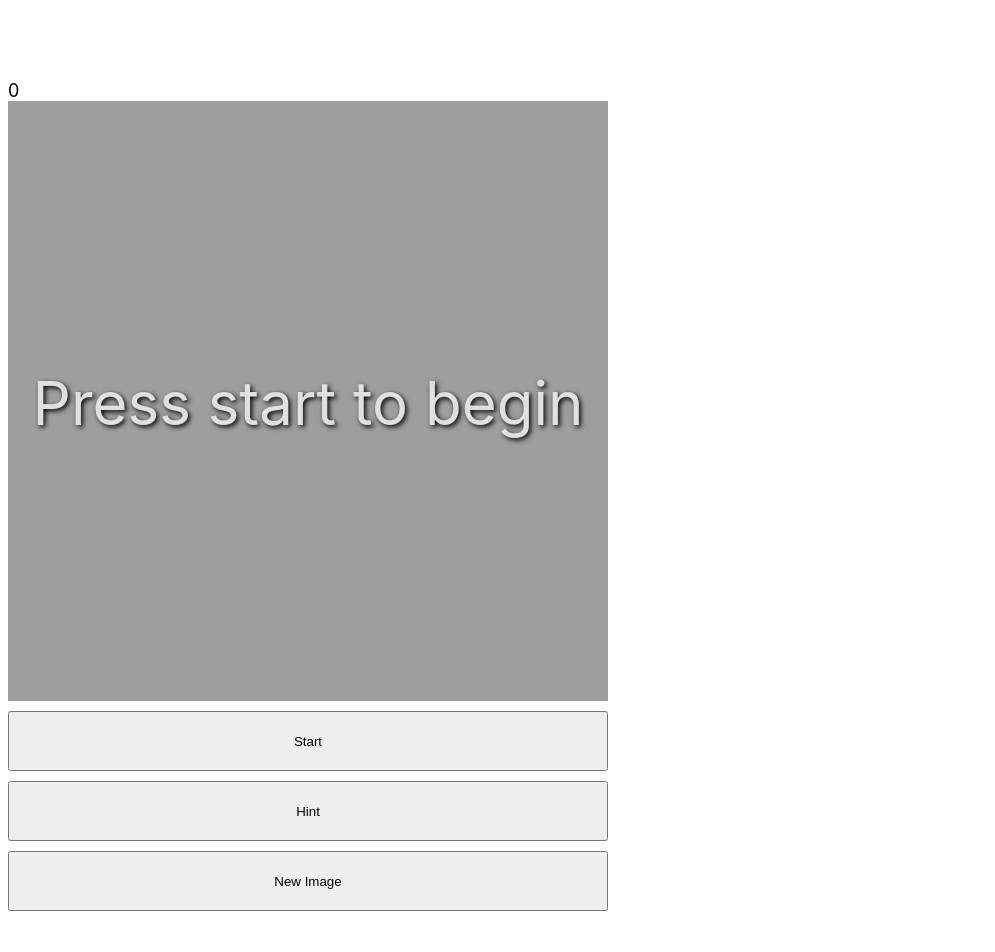
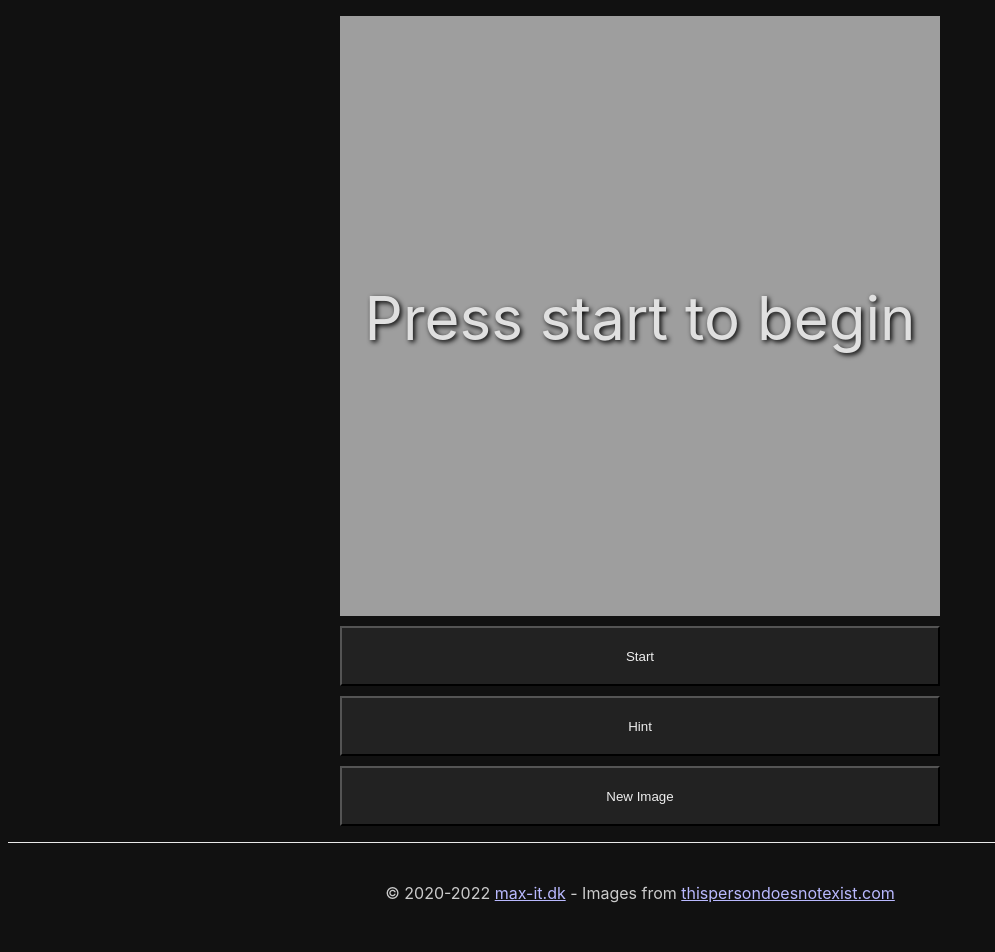
Before and after one commit to Xamian/next-slider2, a Next.js app: page / in a window 1280 px wide. Shown: the top 952 px of the page, without its empty margins (0-995 px from the left). Built offline with nearby package versions, Linux system fonts and the light colour scheme.

Commit message:
design colors and animations

```diff
--- a/components/game/Game.module.scss
+++ b/components/game/Game.module.scss
@@ -24,6 +24,8 @@
   width: 100vw;
   min-height: 10vw;
   margin-top: 2vw;
+  background-color: var(--button-bg-color);
+  color: var(--button-color);
 }
 @media (min-width: 600px) {
   .game {
--- a/components/game/board/Board.module.scss
+++ b/components/game/board/Board.module.scss
@@ -1,28 +1,54 @@
+@keyframes hint {
+  0% {
+    outline-color: var(--hint-outline-color1);
+    outline-width: 5px;
+    outline-offset: -5px;
+    box-shadow: 0 0px 0px 0px var(--hint-shadow-color1);
+  }
+  50% {
+    outline-color: var(--hint-outline-color2);
+    outline-width: 10px;
+    outline-offset: -10px;
+    box-shadow: 0 0px 5px 2px var(--hint-shadow-color2);
+  }
+  100% {
+    outline-color: var(--hint-outline-color1);
+    outline-width: 5px;
+    outline-offset: -5px;
+    box-shadow: 0 0px 0px 0px var(--hint-shadow-color1);
+  }
+}
+
 .board {
   position: relative;
   // background-color: #ddd;
   width: 100%;
   height: 100%;
+  perspective: 1000px;
   .piece {
     position: absolute;
     background-color: #fff;
     background-repeat: no-repeat;
     background-clip: content-box;
-    transition: padding 1s, border-radius 3s, left 1s cubic-bezier(0.65, 0.05, 0.36, 1),
-      top 1s cubic-bezier(0.68, -0.55, 0.27, 1.55), outline-color 1s;
+    transition: padding 1s, border-radius 1s, left 1s cubic-bezier(0.65, 0.05, 0.36, 1),
+      top 1s cubic-bezier(0.68, -0.55, 0.27, 1.55), outline-color 1s, transform 1s ease-out;
     padding: 0px;
     border-radius: 0%;
     outline: 5px solid rgba(64, 64, 128, 0);
     outline-offset: -5px;
     &.hint {
       outline-width: 5px;
-      outline-color: rgb(64, 179, 255);
+      outline-color: var(--hint-outline-color1);
+      animation-name: hint;
+      animation-duration: 500ms;
+      animation-iteration-count: infinite;
+      animation-timing-function: ease-in-out;
     }
   }
   &.playing {
     .piece {
       border-radius: 10%;
-      padding: 1px;
+      padding: 2px;
     }
   }
 }
--- a/components/game/board/board.tsx
+++ b/components/game/board/board.tsx
@@ -53,7 +53,8 @@ export const Board = (props: IBoardProps) => {
           opacity: `${isPlaying && i === pieceCount - 1 ? 0 : 1}`,
           backgroundImage: `url(${imgDataUrl})`,
           backgroundSize: `${100 * numPiecesX}%`,
-          backgroundPosition: `${(i % numPiecesX) * 100 / (numPiecesX - 1)}% ${Math.floor(i / numPiecesY) * 100 / (numPiecesY - 1)}%`
+          backgroundPosition: `${(i % numPiecesX) * 100 / (numPiecesX - 1)}% ${Math.floor(i / numPiecesY) * 100 / (numPiecesY - 1)}%`,
+          transform: `rotateY(${360 * x}deg) rotateX(${360 * y}deg)`
         }}
         data-piece-index={i}
       ></div>
--- a/components/game/game.tsx
+++ b/components/game/game.tsx
@@ -19,6 +19,7 @@ export const Game = () => {
   const [isPlaying, setIsPlaying] = useState(false)
   const [pieces, setPieces] = useState<Piece[]>(null)
   const [score, setScore] = useState(0)
+  const [hintCount, setHintCount] = useState(0)
   const [message, setMessageText] = useState('Press start to begin')
   const [messageOpacity, setMessageOpacity] = useState(1)
   const [messageHidden, setMessageHidden] = useState(false)
@@ -60,6 +61,7 @@ export const Game = () => {
 
     // if (bestMove > -1) {
     showHint(bestMove)
+    setHintCount(hintCount + 1)
     // } else {
     //   console.log('no best move found!')
     // }
@@ -67,9 +69,9 @@ export const Game = () => {
   const showHint = (index: number) => {
     setHintId(index);
   }
-  const removeHint = () => setHintId(NaN)
   const startGame = async () => {
     setScore(0)
+    setHintCount(0)
     setHintId(-1)
     showMessage('Good luck!')
     setTimeout(() => hideMessage(), 1000)
@@ -166,7 +168,7 @@ export const Game = () => {
     if (isWin(pieces)) {
       const hiddenPiece = pieces[pieces.length - 1]
       // setTimeout(() => hiddenPiece.hidden = false, 1500)
-      showMessage(`Player wins in ${score + 1} moves!`)
+      showMessage(`Player wins in ${score + 1} moves!` + (hintCount > 0 ? ` (${hintCount} hints)` : ''))
       setTimeout(() => setIsPlaying(false), 500)
     }
   }
@@ -199,7 +201,7 @@ export const Game = () => {
 
   return (
     <div className={styles.game}>
-      <div className={styles.score}>{score}</div>
+      {/* <div className={styles.score}>{score}</div> */}
       <div className={styles['board-wrapper']}>
         <Board
           // dimensions={new Vector2d(300, 300)}
--- a/pages/index.js
+++ b/pages/index.js
@@ -17,10 +17,10 @@ export default function Home() {
       </main>
 
       <footer className={styles.footer}>
-        <a
+        &copy; 2020-2022 <a
           href="https://max-it.dk/"
           target="_blank"
-        >max-it.dk</a>&nbsp;- Image from&nbsp;<a href="https://thispersondoesnotexist.com">thispersondoesnotexist.com</a>
+        >max-it.dk</a> - Images from <a href="https://thispersondoesnotexist.com">thispersondoesnotexist.com</a>
       </footer>
     </div>
   )
--- a/styles/Home.module.scss
+++ b/styles/Home.module.scss
@@ -1,15 +1,15 @@
 .container {
   /* min-height: 100vh; */
   padding: 0 0.5rem;
-  // display: flex;
-  // flex-direction: column;
-  // justify-content: center;
-  // align-items: center;
+  display: flex;
+  flex-direction: column;
+  justify-content: center;
+  align-items: center;
   // height: 100vh;
 }
 
 .main {
-  padding: 5rem 0;
+  padding: 1rem 0;
   // flex: 1;
   // display: flex;
   // flex-direction: column;
@@ -24,6 +24,7 @@
   display: flex;
   justify-content: center;
   align-items: center;
+  white-space: pre-wrap;
 }
 
 .footer a {
--- a/styles/globals.css
+++ b/styles/globals.css
@@ -1,13 +1,30 @@
+:root {
+  --hint-outline-color1: rgba(255, 115, 0, 0);
+  --hint-outline-color2: rgba(255, 185, 128, 0.25);
+  --hint-shadow-color1: rgba(255, 115, 0, 0);
+  --hint-shadow-color2: rgba(255, 115, 0, .3);
+  --button-bg-color: #222222;
+  --button-color: #eeeeee;
+}
+
 html,
 body {
   padding: 0;
   margin: 0;
-  font-family: -apple-system, BlinkMacSystemFont, Segoe UI, Roboto, Oxygen,
-    Ubuntu, Cantarell, Fira Sans, Droid Sans, Helvetica Neue, sans-serif;
+  font-family: -apple-system, BlinkMacSystemFont, Segoe UI, Roboto, Oxygen, Ubuntu, Cantarell, Fira Sans, Droid Sans,
+    Helvetica Neue, sans-serif;
+  background-color: #111111;
+  color: #cccccc;
 }
 
 * {
   box-sizing: border-box;
+}
+
+a:link,
+a:visited,
+a:focus {
+  color: #b9b9ff;
 }
 
 @media (prefers-reduced-motion) {
```
